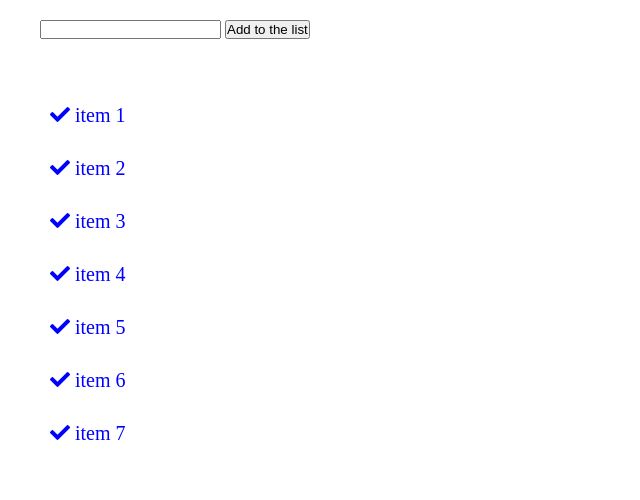
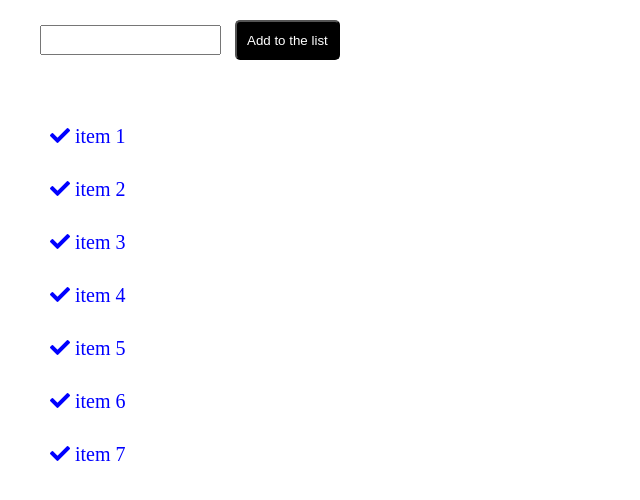
Before and after one commit to ValerioFarina/vue-todolist, a plain HTML site: page index.html in a window 1280 px wide. Shown: the whole page, without its empty margins (0-640 px from the left). Drawn offline with nearby package versions, Linux system fonts and the light colour scheme.

Commit message:
Abbellita un po' la pagina

```diff
--- a/style.css
+++ b/style.css
@@ -2,6 +2,25 @@
     margin: 0;
     padding: 0;
     box-sizing: border-box;
+}
+
+button {
+    height: 40px;
+    padding: 10px;
+    margin-left: 10px;
+    border-radius: 5px;
+    background-color: black;
+    color: white;
+    outline: none;
+    cursor: pointer;
+}
+
+button:hover {
+    background-color: #000000c7;
+}
+
+input {
+    height: 30px;
 }
 
 #user-input {
@@ -9,17 +28,17 @@
 }
 
 ul {
+    margin: 50px 0 0 20px;
     font-size: 20px;
     color: blue;
     list-style-type: none;
-    margin: 50px 0 0 20px;
 }
 
 .current {
     background-color: rgba(144, 144, 144, 0.53);
 }
 
-ul li span.item {
+span.item {
     display: inline-block;
     min-width: 200px;
     padding: 10px 30px;
@@ -27,6 +46,14 @@ ul li span.item {
     cursor: pointer;
 }
 
+span.item:hover {
+    background-color: #4283ef2b;
+}
+
 .actions {
     display: inline-block;
 }
+
+.confirm-deletion span {
+    font-size: 16px;
+}
```
